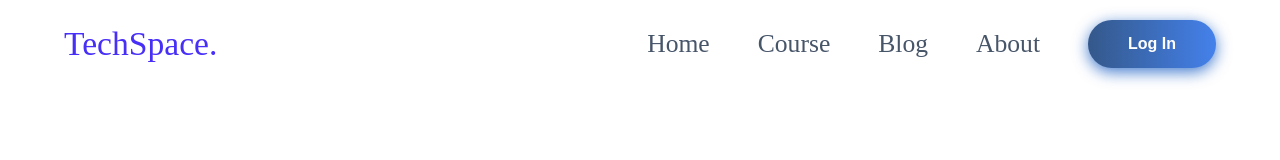
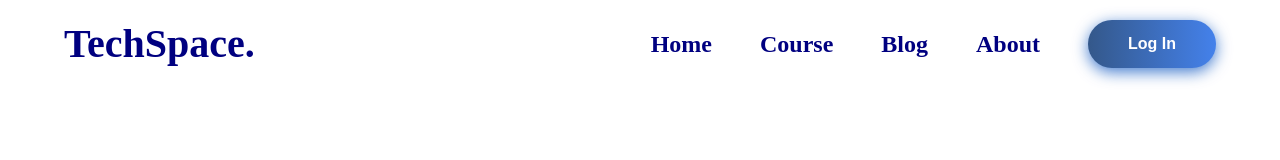
Before and after one commit to astarta16/tech-space, a plain HTML site: page index.html in a window 1280 px wide. Drawn offline with Linux system fonts and the light colour scheme.

```diff
--- a/static/styles/style.css
+++ b/static/styles/style.css
@@ -37,20 +37,20 @@
   margin-left: 3rem;
 }
 
-.nav-link{
-    font-size: 1.6rem;
-    font-weight: 400;
-    color: #475569;
+.nav-link {
+  font-size: 24px;
+  font-weight: 700;
+  color: navy;
 }
 
-.nav-link:hover{
-    color: #482ff7;
+.nav-link:hover {
+  color: #070033;
 }
 
 .nav-logo {
-    font-size: 2.1rem;
-    font-weight: 500;
-    color: #482ff7;
+  font-size: 40px;
+  font-weight: 900;
+  color: navy;
 }
 
 .btn-hover {
@@ -82,7 +82,7 @@
   box-shadow: 0 4px 15px 0 rgba(4, 79, 190, 0.75);
 }
 
-@media only screen and (max-width: 860px) {
+@media only screen and (max-width: 894px) {
   .nav-menu {
     position: fixed;
     left: -100%;
@@ -93,8 +93,7 @@
     border-radius: 10px;
     text-align: center;
     transition: 0.3s;
-        box-shadow:
-            0 10px 27px rgba(0, 0, 0, 0.05);
+    box-shadow: 0 10px 27px rgba(0, 0, 0, 0.05);
   }
 
   .nav-menu.active {
@@ -124,205 +123,3 @@
     transform: translateY(-8px) rotate(-45deg);
   }
 }
-
-
-
-
-/* header {
-  position: fixed;
-  width: 100%;
-  background-color: rgba(255, 251, 251, 0.811);
-  z-index: 1000;
-}
-
-.container {
-  max-width: 1200px;
-  margin: 0 auto;
-  padding: 0 20px;
-  display: flex;
-  justify-content: space-between;
-  align-items: center;
-}
-
-header nav ul {
-  list-style-type: none;
-  padding: 0;
-  display: flex;
-  gap: 60px;
-}
-
-header nav ul li a {
-  margin-left: 0;
-  color: navy;
-  font-weight: 700;
-}
-
-.logo {
-  font-size: 40px;
-  font-weight: 900;
-  color: #191970;
-}
-
-header a {
-  font-size: 21px;
-}
-
-.btn-hover {
-  width: 200px;
-  font-size: 16px;
-  font-weight: 600;
-  color: #fff;
-  cursor: pointer;
-  margin: 20px;
-  height: 55px;
-  text-align: center;
-  border: none;
-  background-size: 300% 100%;
-  border-radius: 50px;
-  transition: all 0.4s ease-in-out;
-}
-
-.btn-hover:hover {
-  background-position: 100% 0;
-  transition: all 0.4s ease-in-out;
-}
-
-.btn-hover.color-btn {
-  background-image: linear-gradient(
-    to right,
-    #34588a,
-    #4481eb,
-    #061586,
-    #0958ce
-  );
-  box-shadow: 0 4px 15px 0 rgba(4, 79, 190, 0.75);
-}
-
-
-
-
-
-
-.burger-menu {
-  display: none;
-}
-
-.burger-menu img {
-  width: 40px;
-  height: 40px;
-}
-
-nav ul.show {
-  display: flex;
-  flex-direction: column;
-  gap: 20px;
-  position: absolute;
-  top: 60px;
-  right: 20px;
-  background-color: rgba(255, 251, 251, 0.9);
-  padding: 10px;
-  border-radius: 8px;
-}
-
-@media (max-width: 768px) {
-  nav ul {
-    display: none;
-  }
-  .burger-menu {
-    display: block;
-    cursor: pointer;
-  }
-}
-
-@media (min-width: 769px) {
-  .burger-menu {
-    display: none;
-  }
-}
-
-
-
-.footer {
-  background-color: #f8f8f8;
-  color: #333;
-  padding: 40px 0 20px;
-  border-top: 1px solid #e7e7e7;
-}
-
-.footer-content {
-  display: flex;
-  justify-content: space-around;
-  flex-wrap: wrap;
-  max-width: 1200px;
-  margin: 0 auto;
-}
-
-.footer-section {
-  flex: 1;
-  padding: 20px;
-  min-width: 250px;
-}
-
-.footer-section.logo h1 {
-  font-size: 28px;
-  font-weight: bold;
-  color: #007bff;
-}
-
-.footer-section.links ul {
-  list-style: none;
-  padding: 0;
-}
-
-.footer-section.links ul li {
-  margin-bottom: 10px;
-}
-
-.footer-section.links ul li a {
-  text-decoration: none;
-  color: #007bff;
-  font-size: 16px;
-}
-
-.footer-section.contact h3 {
-  margin-bottom: 15px;
-}
-
-.footer-section.contact p {
-  margin: 5px 0;
-}
-
-.footer-bottom {
-  background-color: #f1f1f1;
-  color: #333;
-  padding: 10px 0;
-  text-align: center;
-  margin-top: 20px;
-}
-
-.footer-bottom .socials {
-  margin-bottom: 10px;
-}
-
-.footer-bottom .socials a {
-  text-decoration: none;
-  color: #007bff;
-  margin: 0 10px;
-  font-size: 24px;
-}
-
-.footer-bottom p {
-  margin: 0;
-  font-size: 14px;
-}
-
-@media (max-width: 768px) {
-  .footer-content {
-      flex-direction: column;
-      text-align: center;
-  }
-
-  .footer-section {
-      padding: 20px 0;
-  }
-} */
```
Lines whose indentation alone changed are shown as unchanged.
